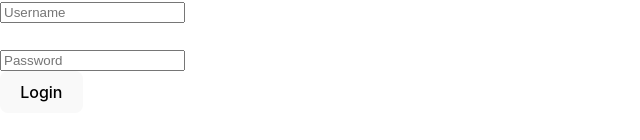
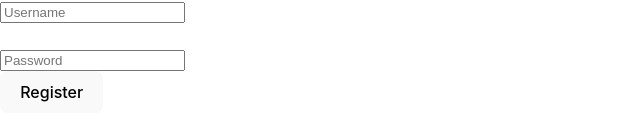
Before and after one commit to ALLHUBS-Jan-2024-Liftoff/Binturong, a React (Vite) app in the folder Binturong/: page /register in a window 1280 px wide. Shown: the part 356-496 px from the top of the page, without its empty margins (0-640 px from the left). Built offline with nearby package versions, Linux system fonts and the light colour scheme.

Commit message:
logout still not working... fixed SecurityConfig

```diff
--- a/Binturong/src/pages/Logout.jsx
+++ b/Binturong/src/pages/Logout.jsx
@@ -6,7 +6,8 @@ function Logout({ setAuthenticated }) {
     const handleLogout = async () => {
         try {
             console.log("Sending logout request...");
-            const response = await axios.get("http://localhost:8080/login/logout", {
+            const response = await
+            axios.get("http://localhost:8080/login/logout", {
                 withCredentials: true,
             });
             console.log("Logout response:", response);
@@ -21,7 +22,7 @@ function Logout({ setAuthenticated }) {
         }
     };
 
-    return <button onClick={handleLogout}>Logout</button>;
+    return <button onClick = {handleLogout} >Logout</button>;
 }
 
 export default Logout;
--- a/Binturong/src/pages/Register.jsx
+++ b/Binturong/src/pages/Register.jsx
@@ -14,7 +14,7 @@ function Register() {
         e.preventDefault();
         try {
             const response = await axios.post(
-                "http://localhost:8080/user/register",
+                "http://localhost:8080/login/register",
                 {
                   username,
                   password,
@@ -54,7 +54,7 @@ function Register() {
                     placeholder = "Password"
                    />
                </div>
-                <button type = "submit" className = "loginBtn">Login</button>
+                <button type = "submit" className = "registerBtn">Register</button>
                </form>
                {message && <p> {message} </p>}
         </div>
```
Also changed, not shown: 2 other files (tests, documents, lock files or other folders).
